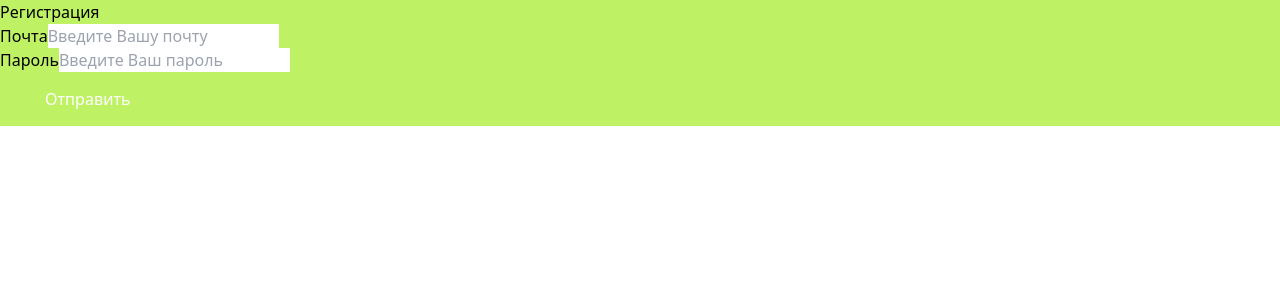
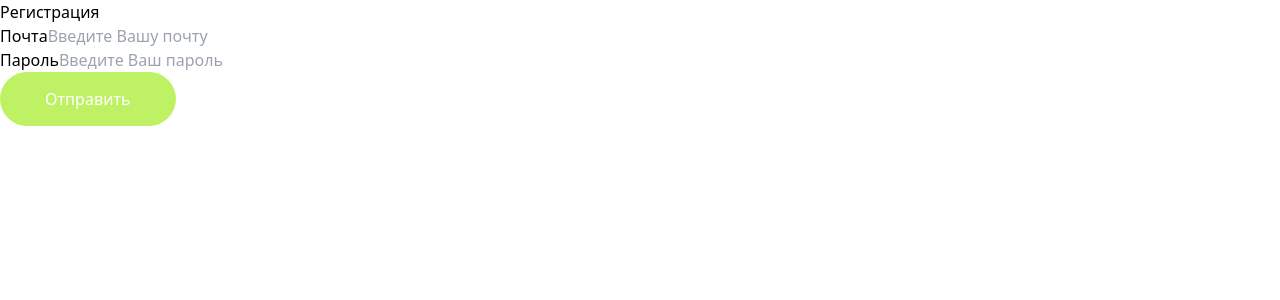
Before and after one commit to Ferenandios/london, a React (Vite) app: page / in a window 1280 px wide. Shown: the top 300 px of the page. Built offline with nearby package versions, Linux system fonts and the light colour scheme.

Commit message:
Styles moved in module.css file

```diff
--- a/src/App.tsx
+++ b/src/App.tsx
@@ -4,7 +4,7 @@ import Form from "./components/Form/Form";
 const App: FC = (): JSX.Element => {
   return (
     <>
-      <div className="bg-lime-300">
+      <div>
         <Form />
       </div>
     </>
```
